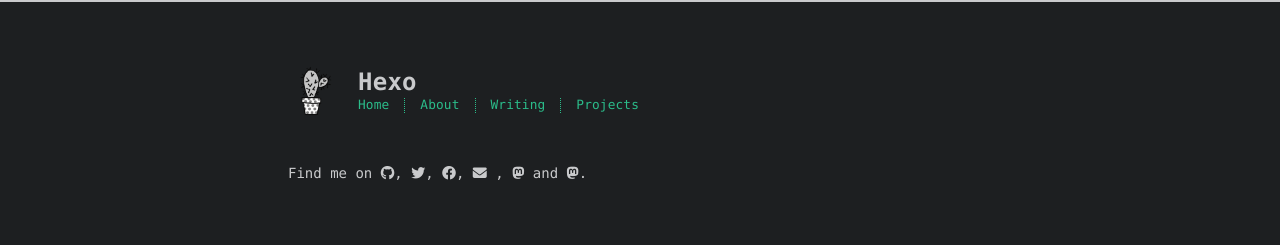
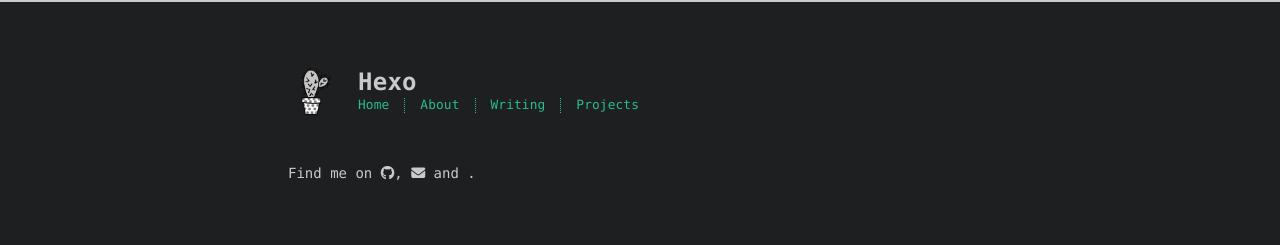
Before and after one commit to Triso1l/Triso1l.github.io, a plain HTML site: page index.html in a window 1280 px wide. Shown: the top 245 px of the page. Drawn offline with nearby package versions, Linux system fonts and the light colour scheme.

Commit message:
Site updated: 2025-05-17 23:16:00

```diff
--- a/index.html
+++ b/index.html
@@ -106,44 +106,17 @@
 
 
 
-          <a class="icon u-url" target="_blank" rel="noopener me" href="/" aria-label="twitter" title="twitter">
-            <i class="fa-brands fa-twitter"></i><!--
-      ---></a><!--
-    ---><!--
-    --->,
-
-
-
-
-          <a class="icon u-url" target="_blank" rel="noopener me" href="/" aria-label="facebook" title="facebook">
-            <i class="fa-brands fa-facebook"></i><!--
-      ---></a><!--
-    ---><!--
-    --->,
-
-
-
-
-          <a class="icon u-email" target="_blank" rel="noopener" href="mailto:name@email.com" aria-label="mail" title="mail">
+          <a class="icon u-email" target="_blank" rel="noopener" href="mailto:zbzhangxinyao@126.com" aria-label="mail" title="mail">
             <i class="fa-solid fa-envelope"></i><!--
       ---></a>
         <!--
-    --->,
-
-
-
-
-          <a class="icon u-url" target="_blank" rel="noopener me" href="https://mastodon.social/@alice" aria-label="mastodon.social" title="mastodon.social">
-            <i class="fa-brands fa-mastodon"></i><!--
-      ---></a><!--
-    ---><!--
     ---> and
 
 
 
 
-          <a class="icon u-url" target="_blank" rel="noopener me" href="https://fosstodon.org/@alice" aria-label="fosstodon.org" title="fosstodon.org">
-            <i class="fa-brands fa-mastodon"></i><!--
+          <a class="icon u-url" target="_blank" rel="noopener me" href="https://scholar.google.com/" aria-label="googlescholar" title="googlescholar">
+            <i class="fa-brands fa-googlescholar"></i><!--
       ---></a><!--
     ---><!--
     --->.
```
